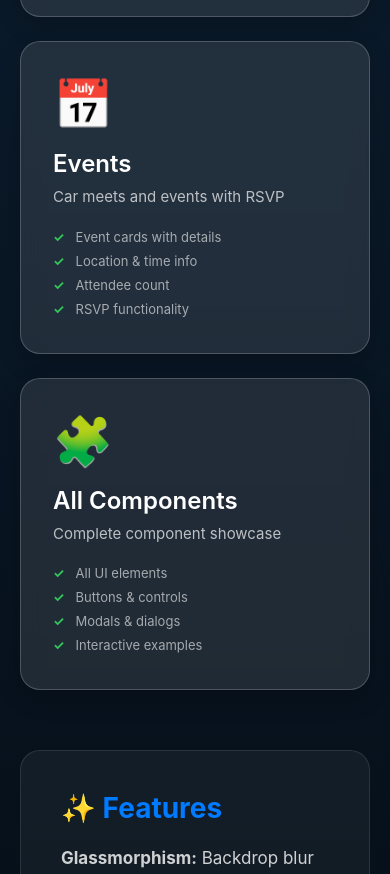
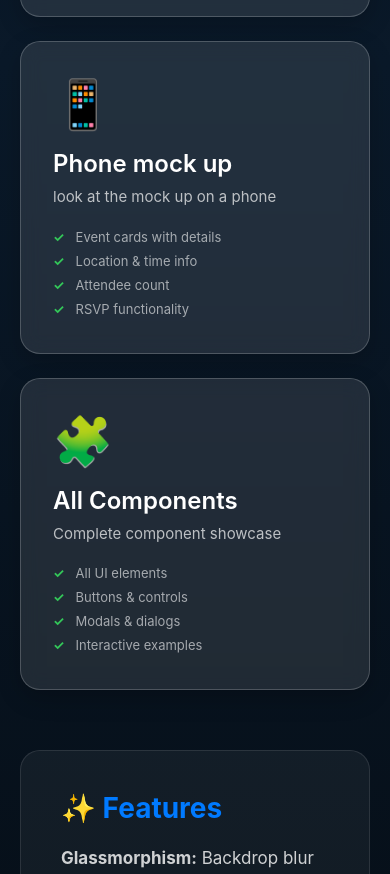
Before and after one commit to aktimekeeper-alt/0303-20-, a plain HTML site: page index.html in a window 390 px wide. Shown: the part 2202-3076 px from the top of the page. Drawn offline with Linux system fonts and the light colour scheme.

Commit message:
Change events link to phone mockup
Updated demo card to link to phone mockup page and changed description.

```diff
--- a/index.html
+++ b/index.html
@@ -251,11 +251,11 @@
                 </ul>
             </a>
 
-            <a href="events.html" class="demo-card">
-                <div class="demo-icon">📅</div>
-                <div class="demo-title">Events</div>
+            <a href="iphone-mockup.html" class="demo-card">
+                <div class="demo-icon">📱</div>
+                <div class="demo-title">Phone mock up</div>
                 <div class="demo-description">
-                    Car meets and events with RSVP
+                    look at the mock up on a phone
                 </div>
                 <ul class="demo-features">
                     <li>Event cards with details</li>
```
